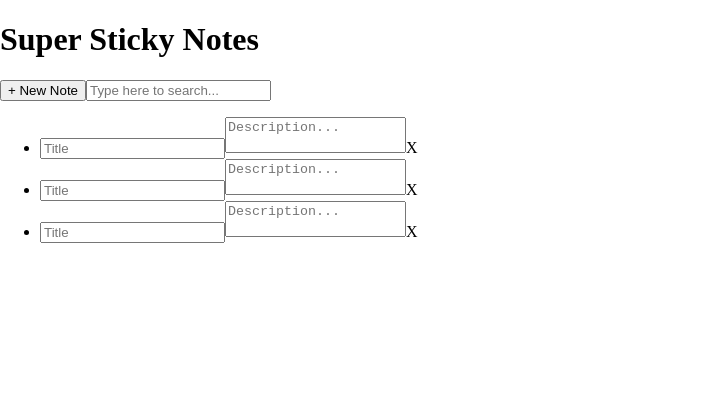
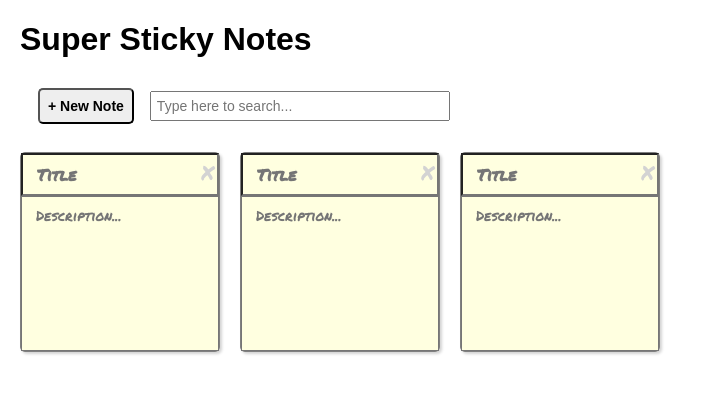
Before and after one commit to tauri-st/stickynotes-app-starter-code, a React (Create React App) app: page / in a window 1280 px wide. Shown: the top 394 px of the page, without its empty margins (0-726 px from the left). Built offline with nearby package versions, Linux system fonts and the light colour scheme.

Commit message:
Added classNames to JSX to pull in CSS

```diff
--- a/src/App.js
+++ b/src/App.js
@@ -2,28 +2,32 @@
 
 const App = () => (
   <div>
-    <header>
+    <header className="app-header__title">
       <h1>Super Sticky Notes</h1>
-      <aside>
-        <button>+ New Note</button>
-        <input type="text" placeholder="Type here to search..." />
+      <aside className="app-header__controls">
+        <button className="add-new">+ New Note</button>
+        <input
+          className="search"
+          type="text"
+          placeholder="Type here to search..."
+        />
       </aside>
     </header>
-    <ul>
-      <li>
-        <input type="text" placeholder="Title" />
-        <textarea placeholder="Description..." />
-        <span>X</span>
+    <ul className="notes-list">
+      <li className="note">
+        <input className="note__title" type="text" placeholder="Title" />
+        <textarea className="note__description" placeholder="Description..." />
+        <span className="note__delete">X</span>
       </li>
-      <li>
-        <input type="text" placeholder="Title" />
-        <textarea placeholder="Description..." />
-        <span>X</span>
+      <li className="note">
+        <input className="note__title" type="text" placeholder="Title" />
+        <textarea className="note__description" placeholder="Description..." />
+        <span className="note__delete">X</span>
       </li>
-      <li>
-        <input type="text" placeholder="Title" />
-        <textarea placeholder="Description..." />
-        <span>X</span>
+      <li className="note">
+        <input className="note__title" type="text" placeholder="Title" />
+        <textarea className="note__description" placeholder="Description..." />
+        <span className="note__delete">X</span>
       </li>
     </ul>
   </div>
```
Also changed, not shown: 1 other file (tests, documents, lock files or other folders).
